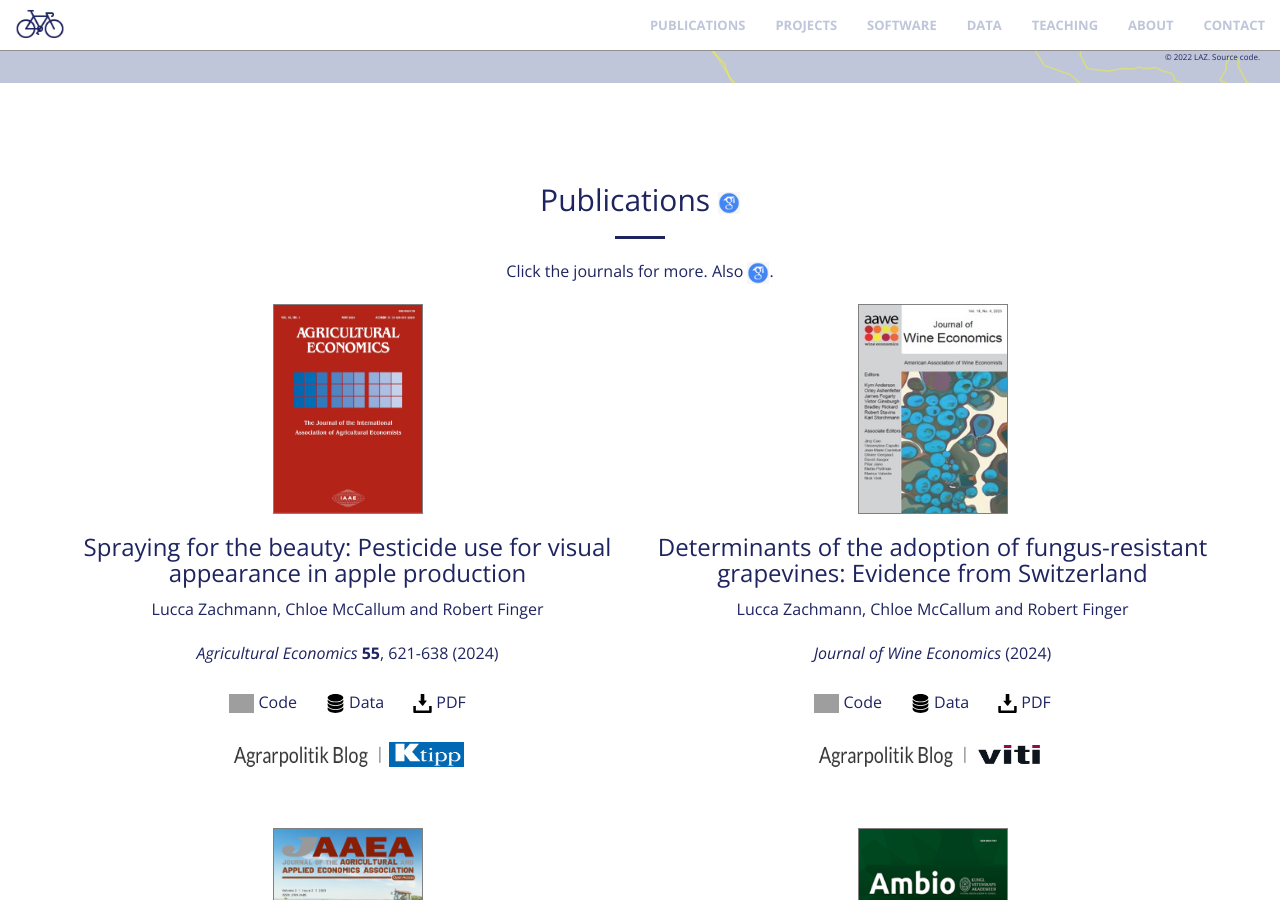
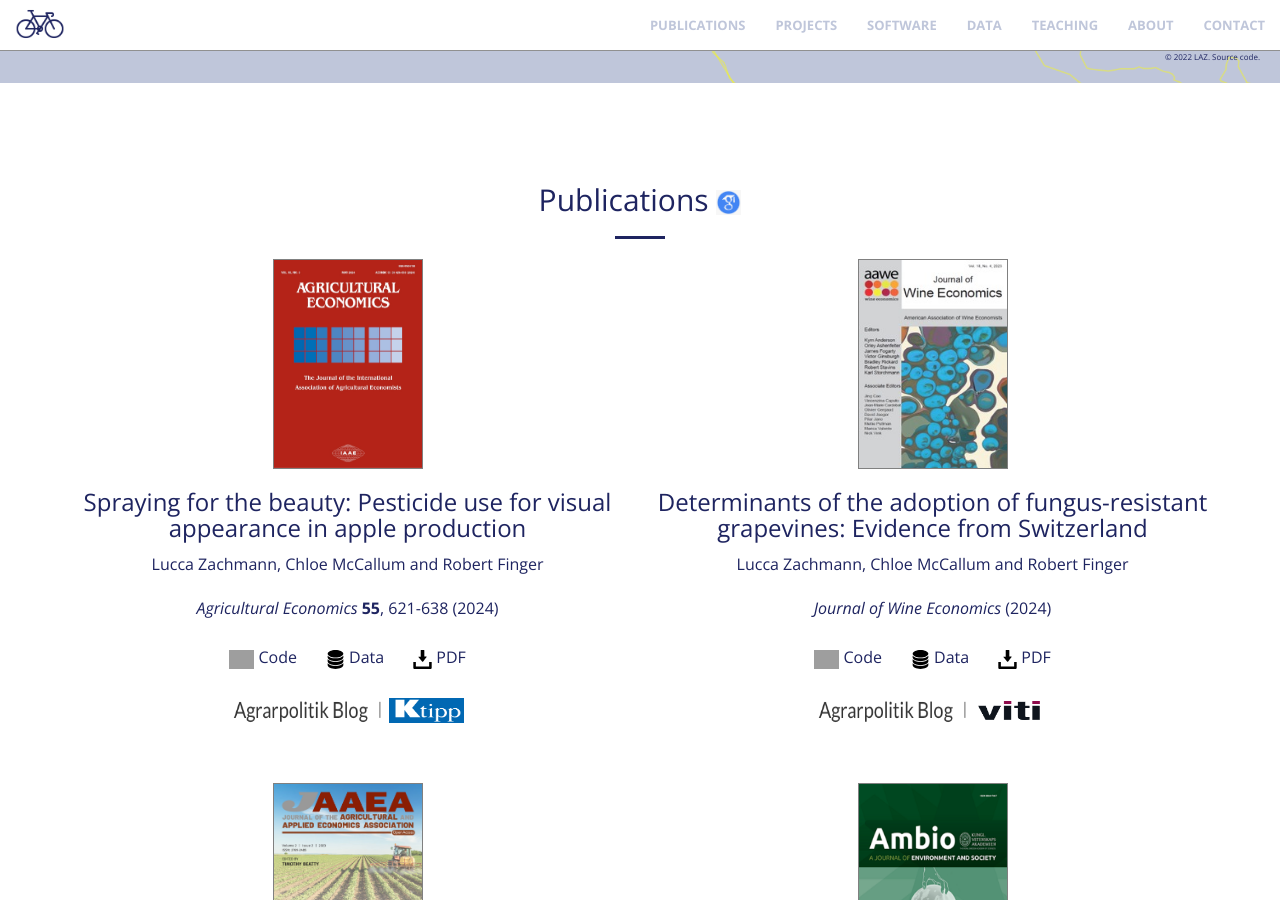
Before and after one commit to luccalino/luccalino.github.io, a Jekyll site: the page built from index.html, in a window 1280 px wide and 900 px high, scrolled down 817 px. Built offline with Jekyll 4.4.1, drawn with Linux system fonts in a browser that asks for light colours; nearby versions of some CDN libraries; grey boxes are pictures that could not be loaded.

Commit message:
Update publications.html

```diff
--- a/_includes/publications.html
+++ b/_includes/publications.html
@@ -2,9 +2,9 @@
     <div class="container">
         <div class="row">
             <div class="col-lg-12 text-center">
-                <h2 class="section-heading">Publications <a href="https://scholar.google.ch/citations?user=0EwYx-sAAAAJ&hl=de" target="_blank"><img src="/img/google_scholar.png" style="cursor:pointer;" width="22" height="22"></a></h2>
+                <h2 class="section-heading">Publications <a href="https://scholar.google.ch/citations?user=0EwYx-sAAAAJ&hl=de" target="_blank"><img src="/img/google_scholar.png" style="cursor:pointer;" width="25" height="25"></a></h2>
                 <hr class="primary">
-                <p style="color:#1E2460;">Click the journals for more. Also <a href="https://scholar.google.ch/citations?user=0EwYx-sAAAAJ&hl=de" target="_blank"><img src="/img/google_scholar.png" style="cursor:pointer;" width="22" height="22"></a>.</p>
+                <p style="color:#1E2460;"></p>
             </div>
         </div>
     </div>
```
